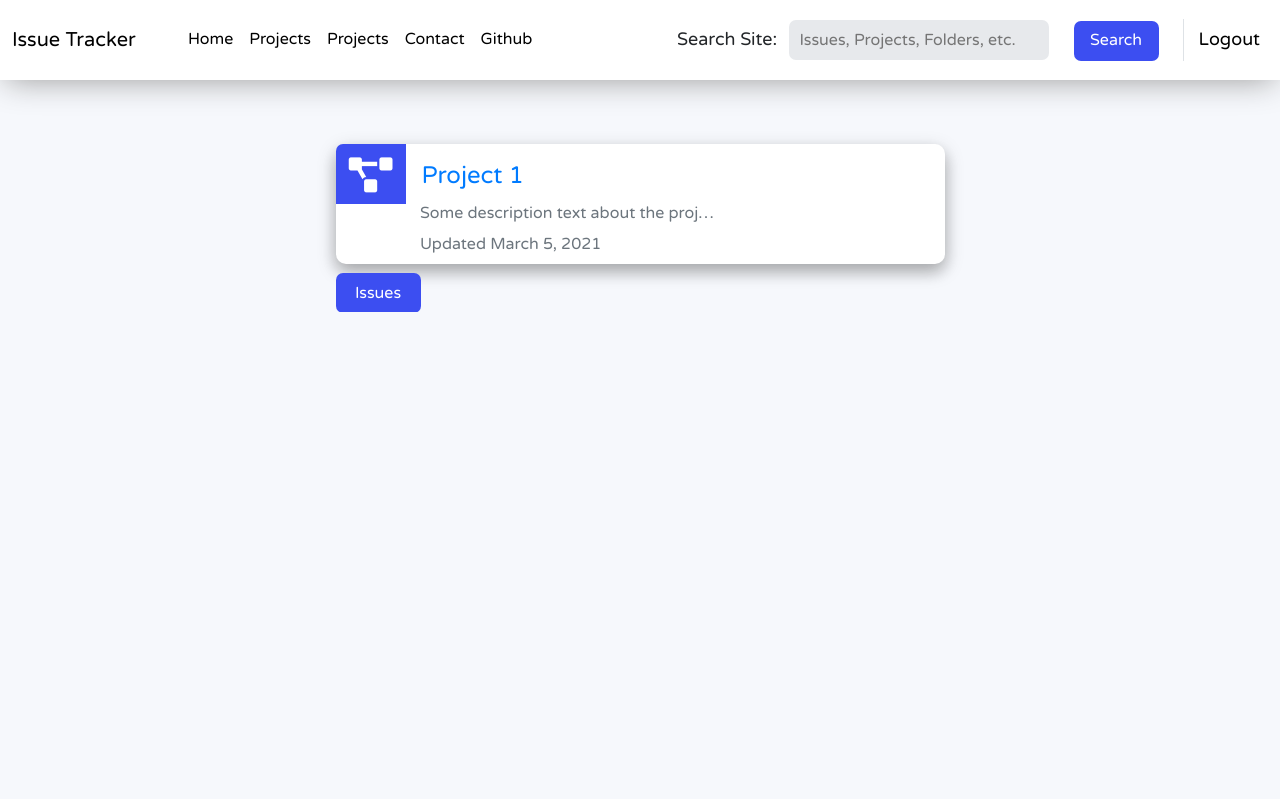
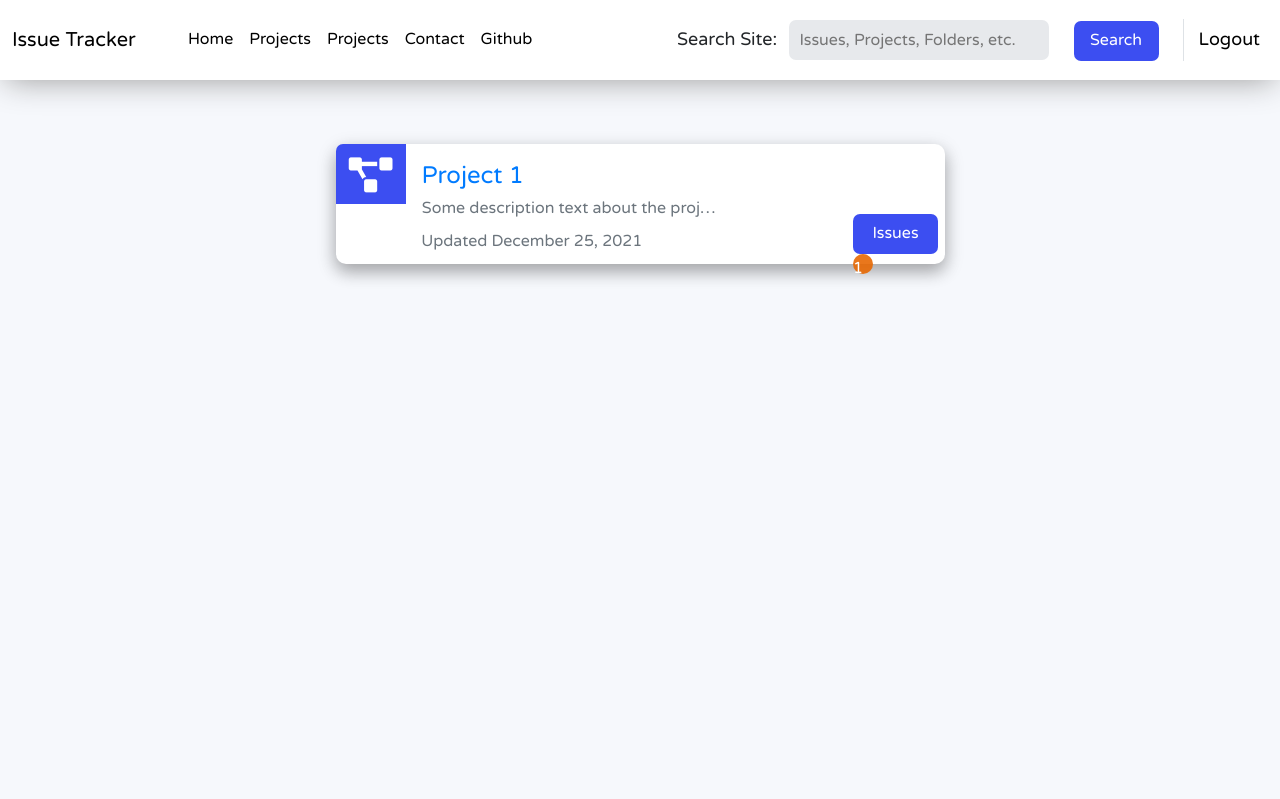
Before and after one commit to RHAM231/GitHub-Issue-Frontend, a Django app: page /project-list in a window 1280 px wide. Shown: the top 799 px of the page. Run offline with Django 3.2, Linux system fonts and the light colour scheme; some libraries are stand-ins or nearby versions.

Commit message:
Creating project tab on project list page

```diff
--- a/base/templates/base/project_list.html
+++ b/base/templates/base/project_list.html
@@ -8,23 +8,29 @@
   <div class="row mt-5 mb-5"></div>
 
   <div class="row mb-5">
-    <div class="col-lg-6 col-lg-offset-3 mx-auto col-sm-10 col-sm-offset-1">
+    <div class="col-lg-6 col-lg-offset-3 col-sm-10 col-sm-offset-1 mx-auto">
       <div class="project-box">
         <div class="icon-tab">
           <i class="fas fa-project-diagram"></i>
+          <a class="project-description text-secondary">Some description text about the project even more text</a>
+          <a class="project-date text-secondary">Updated December 25, 2021</a>
         </div>
         <div class="project-header">
           <h4><a href="">Project 1</a></h4>
         </div><br>
-        <div class="project-description">
-          <a class="text-secondary">Some description text about the project some run text that adds more space</a>
-        </div><br>
-        <div class="project-date">
-          <a class="text-secondary">Updated March 5, 2021</a>
-        </div>
-        <div class="project-button">
-          <button class="button-issues my-2 my-sm-0" type="submit">Issues</button>
-          <div class="issues-count text-center"><a>1</a></div>
+        <!-- <a class="text-secondary">Some description text about the projects</a> -->
+        <div class="row">
+          <div class="col-10 project-description">
+            <!-- <a class="text-secondary">Some description text about the projects</a> -->
+            <!-- <a class="text-secondary">Updated March 5, 2021</a> -->
+          </div>
+          <!-- <div class="col project-date">
+            <a class="text-secondary">Updated March 5, 2021</a>
+          </div> -->
+          <div class="col-2 ml-auto project-button">
+            <button class="button-issues" type="submit">Issues</button>
+            <div class="issues-count"><a>1</a></div>
+          </div>
         </div>
       </div>
     </div>
--- a/static/style.css
+++ b/static/style.css
@@ -179,6 +179,7 @@ items*/
 
 .project-box{
   background: #FFFFFF;
+  position: relative;
   border-radius: 10px;
   height: 120px;
   box-shadow: 0 8px 16px 0 rgba(0,0,0,0.2), 0 6px 20px 0 rgba(0,0,0,0.19);
@@ -199,49 +200,6 @@ items*/
   transform: translate(-50%, -50%);
 }
 
-.project-description{
-  display: inline-block;
-  position: relative;
-  height: 20px;
-  width:350px;
-}
-
-.project-description > a{
-  position: absolute;
-  width: 300px;
-  white-space: nowrap;
-  overflow: hidden;
-  text-overflow: ellipsis;
-  top: -5%;
-  left: 67%;
-  transform: translate(-50%, -50%);
-}
-
-.project-date{
-  display: inline-block;
-  position: relative;
-  height: 20px;
-  width:350px;
-}
-
-.project-date > a{
-  position: absolute;
-  width: 300px;
-  white-space: nowrap;
-  overflow: hidden;
-  text-overflow: ellipsis;
-  top: 0%;
-  left: 67%;
-  transform: translate(-50%, -50%);
-}
-
-.project-button{
-  display: inline-block;
-  position: relative;
-  height: 20px;
-  width:350px;
-}
-
 .icon-tab{
   background: #3c4ef1;
   border-radius: 7px 0px 0px 0px;
@@ -260,6 +218,58 @@ items*/
   transform: translate(-50%, -50%);
 }
 
+.icon-tab > a{
+  position: absolute;
+  white-space: nowrap;
+  overflow: hidden;
+  text-overflow: ellipsis;
+}
+
+.project-description{
+  width: 300px;
+  top: 60%;
+  left: -91%;
+  transform: translate(50%, 50%);
+}
+
+.project-date{
+  width: 250px;
+  top: 115%;
+  left: -56%;
+  transform: translate(50%, 50%);
+}
+
+
+/* .project-date{
+  display: inline-block;
+  position: relative;
+  height: 20px;
+  width:350px;
+}
+
+.project-date > a{
+  position: absolute;
+  width: 300px;
+  white-space: nowrap;
+  overflow: hidden;
+  text-overflow: ellipsis;
+  top: 0%;
+  left: 67%;
+  transform: translate(-50%, -50%);
+} */
+
+.project-button{
+  padding: 0px 0px 0px 0px;
+  margin: 0px 0px 0px 0px;
+}
+
+/* .project-button > button{
+  position: absolute;
+  top: -80%;
+  left: 75%;
+  transform: translate(50%, -50%);
+} */
+
 .button-issues{
   height: 40px;
   width: 85px;
@@ -267,6 +277,7 @@ items*/
   color: #FFFFFF;
   border: none;
   border-radius: 7px;
+  padding: 0px 0px 0px 0px;
 }
 
 .issues-count{
```
